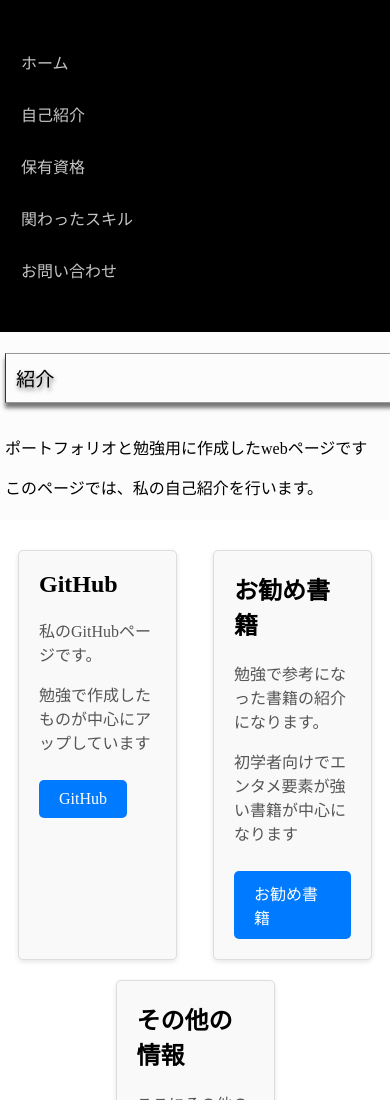
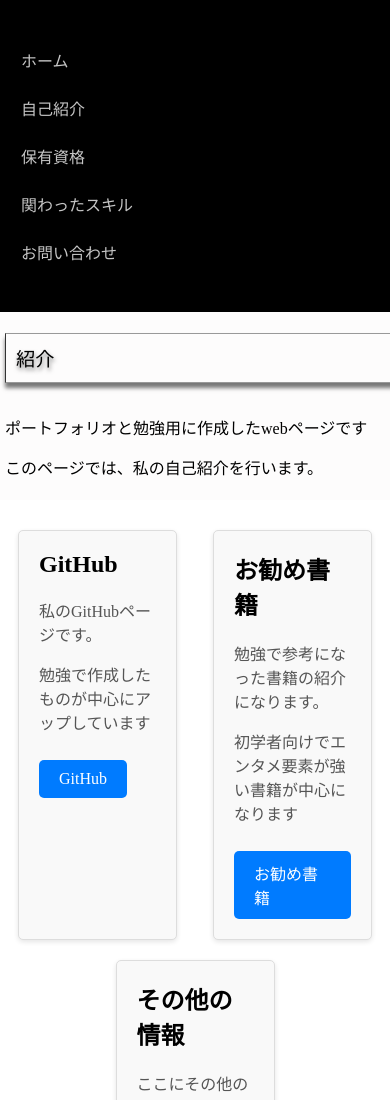
Before and after one commit to ryo-sato0619/AboutMe_JS, a plain HTML site: page index.html in a window 390 px wide. Shown: the top 1100 px of the page. Drawn offline with Linux system fonts and the light colour scheme.

Commit message:
調整の検証

```diff
--- a/CSS/style_about.css
+++ b/CSS/style_about.css
@@ -101,7 +101,7 @@
         align-items: flex-start;
     }
     .menu li {
-        margin: 3px 0;
+        margin: 1px 0;
     }
     .menu li a {
         width: 100%;
--- a/CSS/style_home.css
+++ b/CSS/style_home.css
@@ -150,7 +150,7 @@
       align-items: flex-start;
   }
   .menu li {
-      margin: 3px 0;
+      margin: 1px 0;
   }
   .menu li a {
       width: 100%;
```
